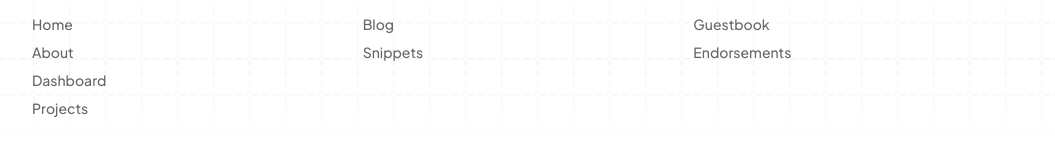
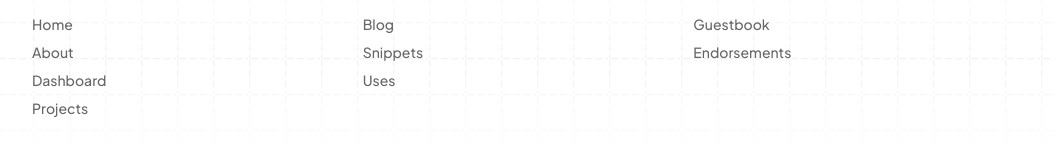
Before and after one commit to VISHWAJ33T/Portfolio, a Next.js app: page /about in a window 1280 px wide. Shown: the part 1586-1736 px from the top of the page, without its empty margins (112-1167 px from the left). Built offline with nearby package versions, Linux system fonts and the light colour scheme; no server answers.

Commit message:
update: enable and implement 'Uses' page in the application

```diff
--- a/app/sitemap.ts
+++ b/app/sitemap.ts
@@ -29,7 +29,7 @@ const sitemap = (): MetadataRoute.Sitemap => {
     ROUTES.about,
     ROUTES.dashboard,
     ROUTES.resume,
-    // ROUTES.uses,
+    ROUTES.uses,
     ...allProjects
       .filter((project) => project.published)
       .map((project) => `${ROUTES.projects}/${project.slug}`),
--- a/app/uses/page.tsx
+++ b/app/uses/page.tsx
@@ -1,11 +1,11 @@
 import type { Metadata } from 'next';
 import { notFound } from 'next/navigation';
 
-// import { allPages } from '@/.contentlayer/generated';
-// import Container from '@/components/shared/container';
-// import Mdx from '@/components/shared/mdx';
-// import PageHeader from '@/components/shared/page-header';
-// import { ROUTES } from '@/constants';
+import { allPages } from '@/.contentlayer/generated';
+import Container from '@/components/shared/container';
+import Mdx from '@/components/shared/mdx';
+import PageHeader from '@/components/shared/page-header';
+import { ROUTES } from '@/constants';
 import { seo } from '@/lib/meta';
 
 export const metadata: Metadata = seo({
@@ -23,26 +23,25 @@ export const metadata: Metadata = seo({
     'tech',
     'uses',
   ],
-  // url: ROUTES.uses,
+  url: ROUTES.uses,
 });
 
 const UsesPage = () => {
-  // const uses = allPages.find((page) => page.slug === 'uses');
+  const uses = allPages.find((page) => page.slug === 'uses');
 
-  return notFound();
-  // if (!uses) return notFound();
+  if (!uses) return notFound();
 
-  // return (
-  //   <>
-  //     <PageHeader
-  //       title="Uses"
-  //       description="A list of the tools, apps and hardware I use on a regular basis."
-  //     />
-  //     <Container>
-  //       <Mdx code={uses?.body.code} />
-  //     </Container>
-  //   </>
-  // );
+  return (
+    <>
+      <PageHeader
+        title="Uses"
+        description="A list of the tools, apps and hardware I use on a regular basis."
+      />
+      <Container>
+        <Mdx code={uses?.body.code || ''} />
+      </Container>
+    </>
+  );
 };
 
 export default UsesPage;
--- a/constants/links.tsx
+++ b/constants/links.tsx
@@ -9,6 +9,7 @@ import {
   Home,
   LinkedIn,
   Medal,
+  Monitor,
   Pencil,
   RSS,
   Twitter,
@@ -27,7 +28,7 @@ export const ROUTES = {
   about: '/about',
   dashboard: '/dashboard',
   resume: '/resume',
-  // uses: '/uses',
+  uses: '/uses',
 };
 
 export const NAV_LINKS: NavLink[] = [
@@ -72,6 +73,12 @@ export const NAV_LINKS: NavLink[] = [
     path: ROUTES.about,
     label: 'About',
     icon: <AtSign />,
+  },
+  {
+    path: '/uses',
+    label: 'Uses',
+    icon: <Monitor />,
+    onlyShowOnDropdownMenu: true,
   },
 ];
 
@@ -147,15 +154,15 @@ export const COMMAND_PAGES: CommandMenu[] = [
     type: 'PAGE',
     closeOnSelect: true,
   },
-  // {
-  //   label: 'Uses',
-  //   href: ROUTES.uses,
-  //   icon: <Monitor />,
-  //   isExternal: false,
-  //   eventName: 'Pages: Uses',
-  //   type: 'PAGE',
-  //   closeOnSelect: true,
-  // },
+  {
+    label: 'Uses',
+    href: ROUTES.uses,
+    icon: <Monitor />,
+    isExternal: false,
+    eventName: 'Pages: Uses',
+    type: 'PAGE',
+    closeOnSelect: true,
+  },
 ];
 
 export const COMMAND_SOCIAL_MEDIA: CommandMenu[] = [
@@ -222,10 +229,10 @@ export const FOOTER_LINKS = [
       title: 'Snippets',
       path: ROUTES.snippets,
     },
-    // {
-    //   title: 'Uses',
-    //   path: ROUTES.uses,
-    // },
+    {
+      title: 'Uses',
+      path: ROUTES.uses,
+    },
   ],
   [
     {
```
